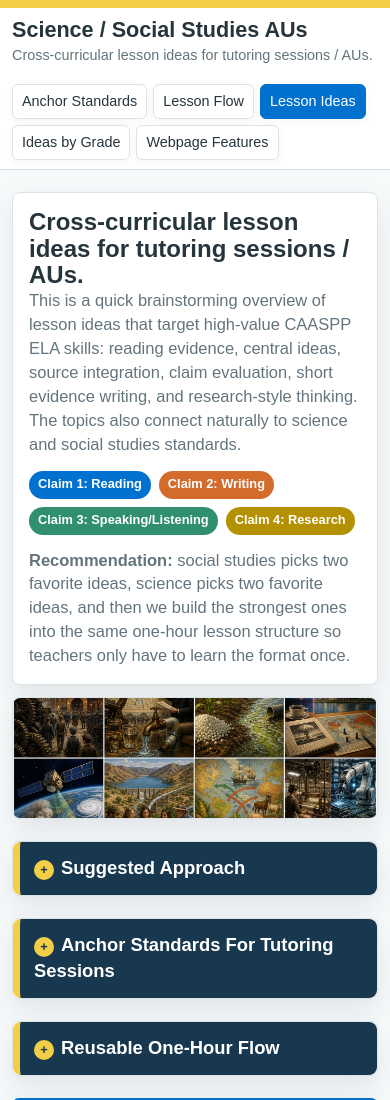
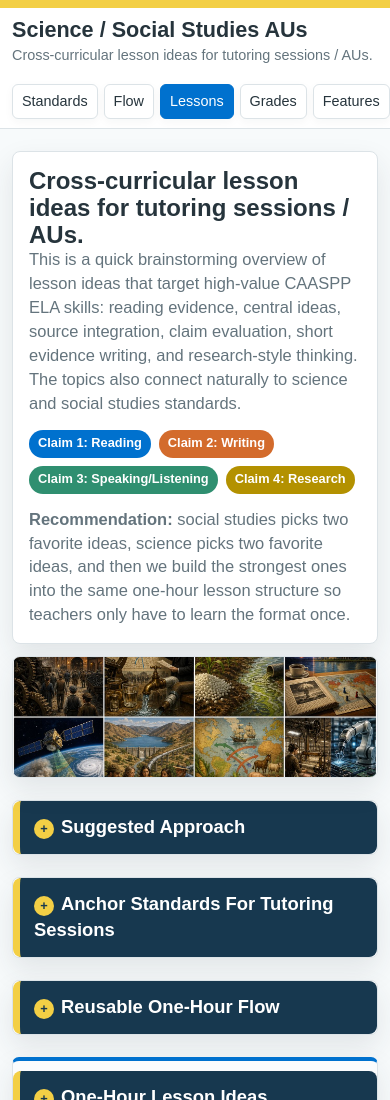
Before and after one commit to bbuchler/science-history-project-ideas, a website: page index.html in a window 390 px wide. Shown: the top 1100 px of the page. Drawn offline with Linux system fonts and the light colour scheme.

Commit message:
Shorten navigation labels

```diff
--- a/index.html
+++ b/index.html
@@ -535,7 +535,10 @@
       .top-inner { padding: 9px 12px; }
       h1 { font-size: 1.35rem; }
       .subtitle { font-size: 0.9rem; }
-      nav { gap: 6px; }
+      nav {
+        gap: 6px;
+        flex-wrap: nowrap;
+      }
       nav a {
         min-height: 34px;
         padding: 6px 9px;
@@ -557,11 +560,11 @@
         <p class="subtitle">Cross-curricular lesson ideas for tutoring sessions / AUs.</p>
       </div>
       <nav aria-label="Page sections">
-        <a href="#standards">Anchor Standards</a>
-        <a href="#flow">Lesson Flow</a>
-        <a class="primary" href="#lessons">Lesson Ideas</a>
-        <a href="#bank">Ideas by Grade</a>
-        <a href="#setup">Webpage Features</a>
+        <a href="#standards">Standards</a>
+        <a href="#flow">Flow</a>
+        <a class="primary" href="#lessons">Lessons</a>
+        <a href="#bank">Grades</a>
+        <a href="#setup">Features</a>
       </nav>
     </div>
   </header>
```
